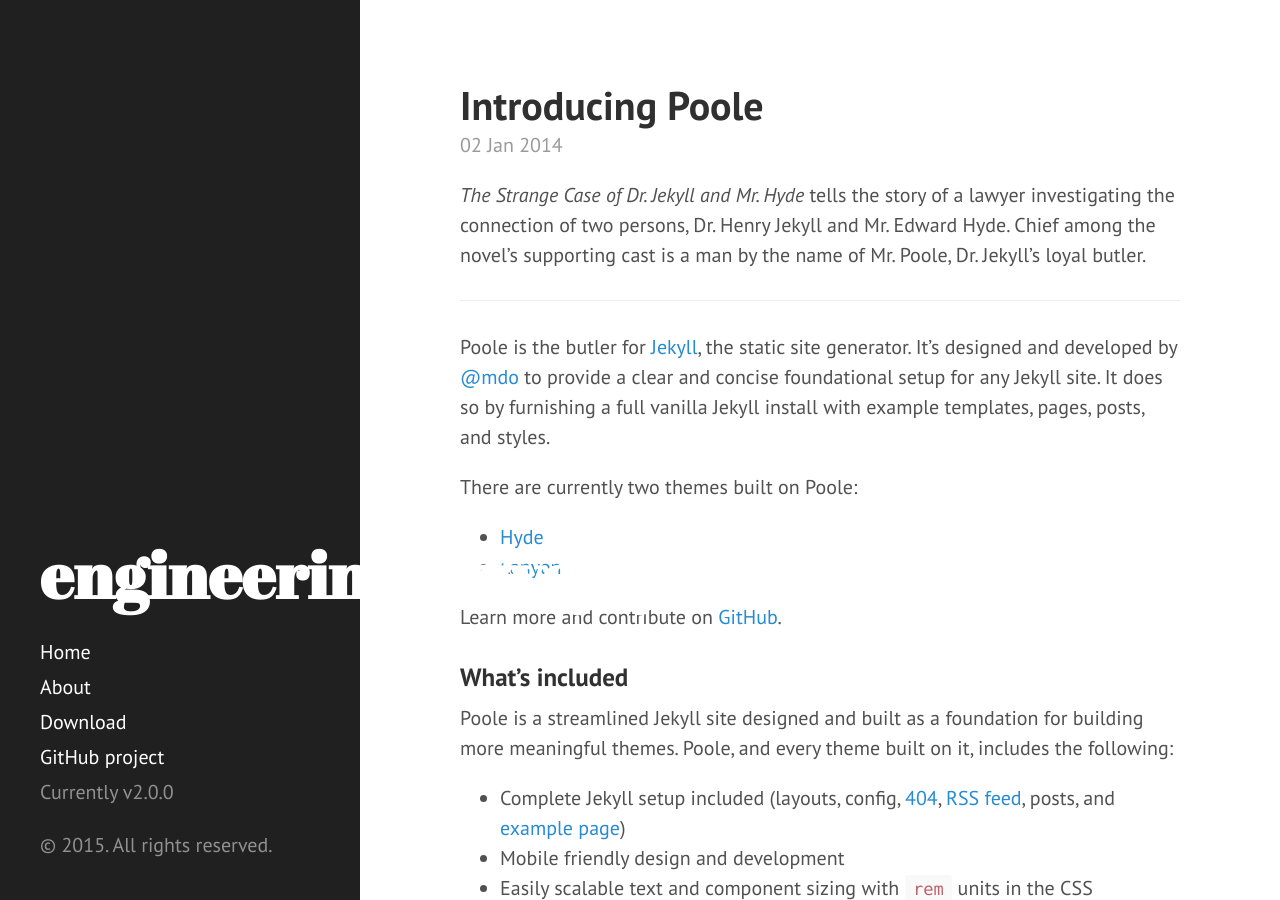
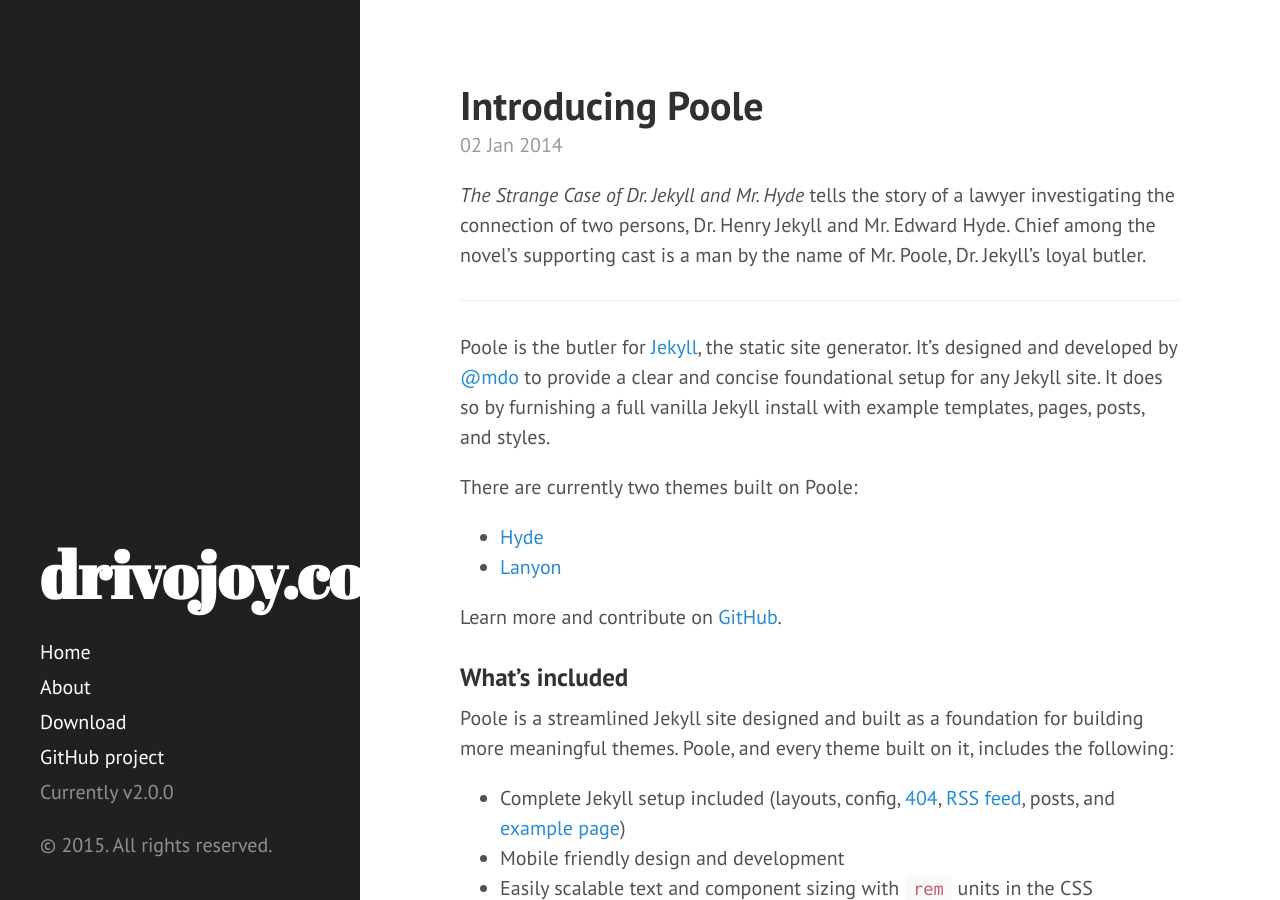
Before and after one commit to drivojoy/drivojoy.github.io, a Jekyll site: the page built from index.html, in a window 1280 px wide and 900 px high. Built offline with Jekyll 4.4.1, drawn with Linux system fonts in a browser that asks for light colours; the list of posts is cut into pages by our own code; some of the changed lines change nothing that is shown.

Commit message:
added tracking script,fixed title
added tracking script and fixed title

```diff
--- a/_config.yml
+++ b/_config.yml
@@ -5,7 +5,7 @@
 relative_permalinks: true
 
 # Setup
-title:               engineering.drivojoy.com
+title:               drivojoy.com
 tagline:             Everyone's private mechanic
 url:                 http://drivojoy.com
 paginate:            1
--- a/index.html
+++ b/index.html
@@ -35,3 +35,13 @@
     <span class="pagination-item newer">Newer</span>
   {% endif %}
 </div>
+<script type="text/javascript">
+            var gaJsHost = (("https:" == document.location.protocol) ? "https://ssl." : "http://www.");
+            document.write(unescape("%3Cscript src='" + gaJsHost + "google-analytics.com/ga.js' type='text/javascript'%3E%3C/script%3E"));
+          </script>
+          <script type="text/javascript">
+            try {
+              var pageTracker = _gat._getTracker("UA-67304039-1");
+            pageTracker._trackPageview();
+            } catch(err) {}
+          </script>
```
